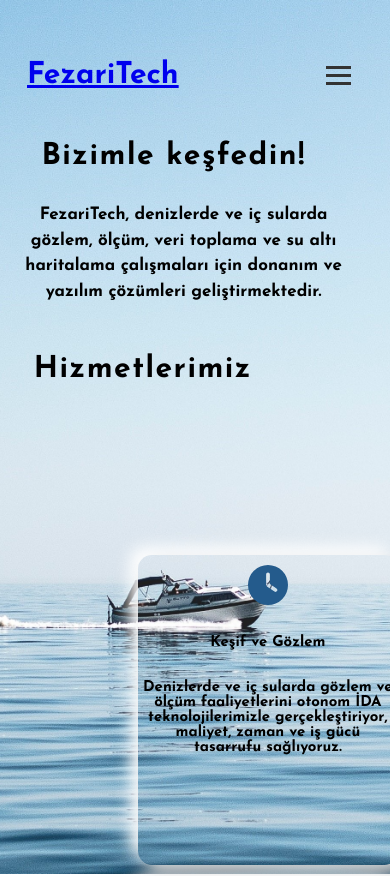
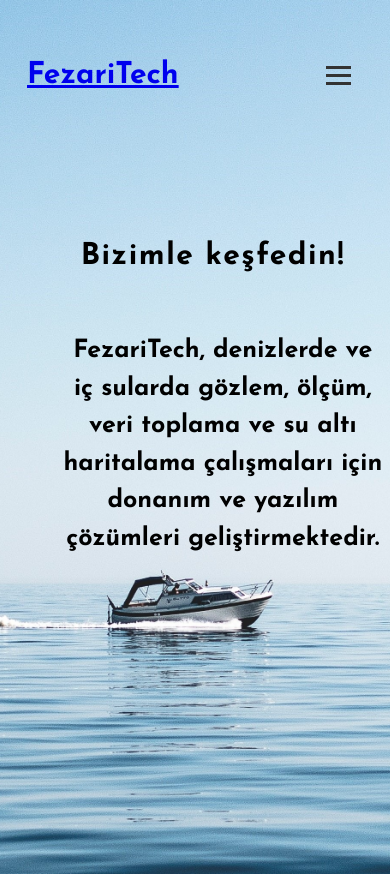
Before and after one commit to FezariTech/web, a React (Create React App) app: page / in a window 390 px wide. Shown: the top 876 px of the page. Built offline with nearby package versions, Linux system fonts and the light colour scheme.

Commit message:
responsive design done

```diff
--- a/src/styles/body.css
+++ b/src/styles/body.css
@@ -6,6 +6,7 @@
   padding: 20px;
   color: var(--primary-color);
   font-family: 'Josefin Sans', sans-serif;
+
 }
 
 @media (max-width: 900px) {
@@ -16,29 +17,32 @@
 }
 
 .description {
-  font-size: 17px;
+  font-size: 20px;
   line-height: 1.5;
   margin-left: 20px;
   text-align: start;
+  max-width: 900px;
 }
 
 @media (max-width: 1000px) {
   .description {
-    font-size: 17px;
+    font-size: 25px;
     text-align: center;
-    margin-top: 10px;
+    margin-top: 40px;
   }
 }
 
 .container {
-  padding-top: 250px;
+  padding-top: 150px;
   /*margin-left: 10px;*/
   max-width: 90%;
+  margin-left: 40px;
 }
 
 @media (max-width: 1000px) {
   .container {
     padding-top: 0;
+    margin-top: 100px;
     text-align: center;
     align-items: center;
     justify-content: center;
--- a/src/styles/boxes.css
+++ b/src/styles/boxes.css
@@ -9,7 +9,7 @@
   }
 
   h1 {
-    margin-top: 50px;
+    margin-top: 550px;
     margin-left: 0px;
     font-size: 50px;
     text-align: center;
@@ -22,28 +22,11 @@
     h1 {
       text-align: center;
       font-size: 30px;
+      margin-top: 500px;
     }
   }
 
-  @media only screen and (max-width: 1000px) {
-    .services {
-      margin-top: 900px;
-    }
-  }
 
-  .services{
-    margin-top: 550px;
-    margin-left: 100px;
-    margin-right: 100px;
-    margin-bottom: 100px;
-  }
-
-  @media only screen and (max-width: 1000px) {
-    .services {
-        margin-top: 50px;
-    margin-left:0px;
-    }
-  }
 
   .container3 {
     display: flex;
@@ -57,11 +40,11 @@
   @media only screen and (max-width: 1000px) {
     .container3 {
       display: block;
-         margin: auto;
+         margin-left: 100px;
       width: 10px;
       height: 100%;
       align-items: start;
-      padding-top: 150px;
+      padding-top: 50px;
     }
   }
 
@@ -81,6 +64,8 @@
     animation:
       1s ease-in-out 0s 1 slideInFromRight;
     margin: 0 auto;
+    align-items: center; /* Hizalama ayarı */
+
   }
 
   @media only screen and (max-width: 1000px) {
@@ -90,7 +75,7 @@
       padding: 5px;
       background-size: contain;
       display: block;
-      margin: 20px auto;
+      margin: 40px auto;
       align-items: start;
     }
   }
--- a/src/styles/positions.css
+++ b/src/styles/positions.css
@@ -21,6 +21,25 @@ margin: 60px;
     margin-bottom: 50px;
     box-shadow: 0px 3px 8px rgba(0, 0, 0, 0.2);
   }
+
+
+@media only screen and (max-width: 1000px) {
+  .open-positions {
+    justify-content: flex-start;
+  }
+
+  .position-box {
+    width: calc(50% - 40px);
+    margin: 20px;
+  }
+}
+
+@media only screen and (max-width: 1000px) {
+  .position-box {
+    width: 100%;
+    margin: 20px;
+  }
+}
 
   .position-box > * {
     margin-bottom: 30px;
```
